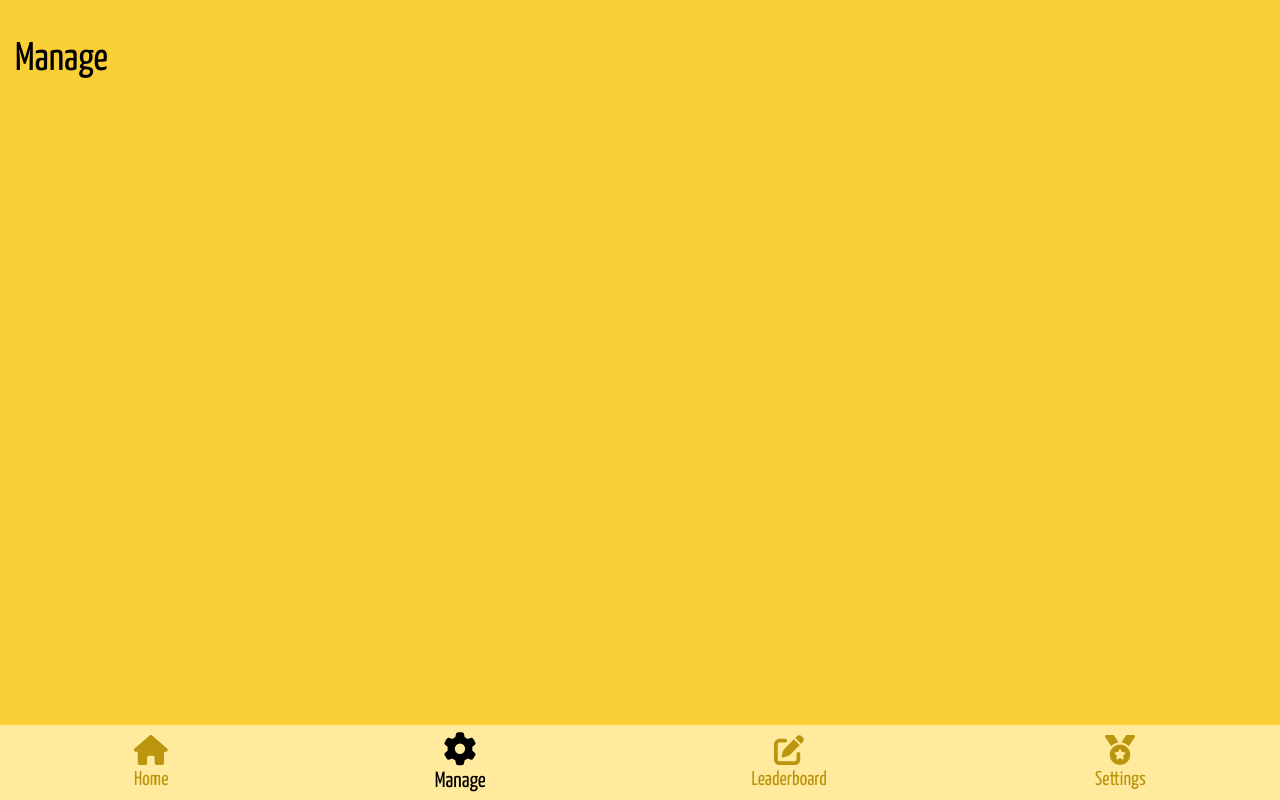
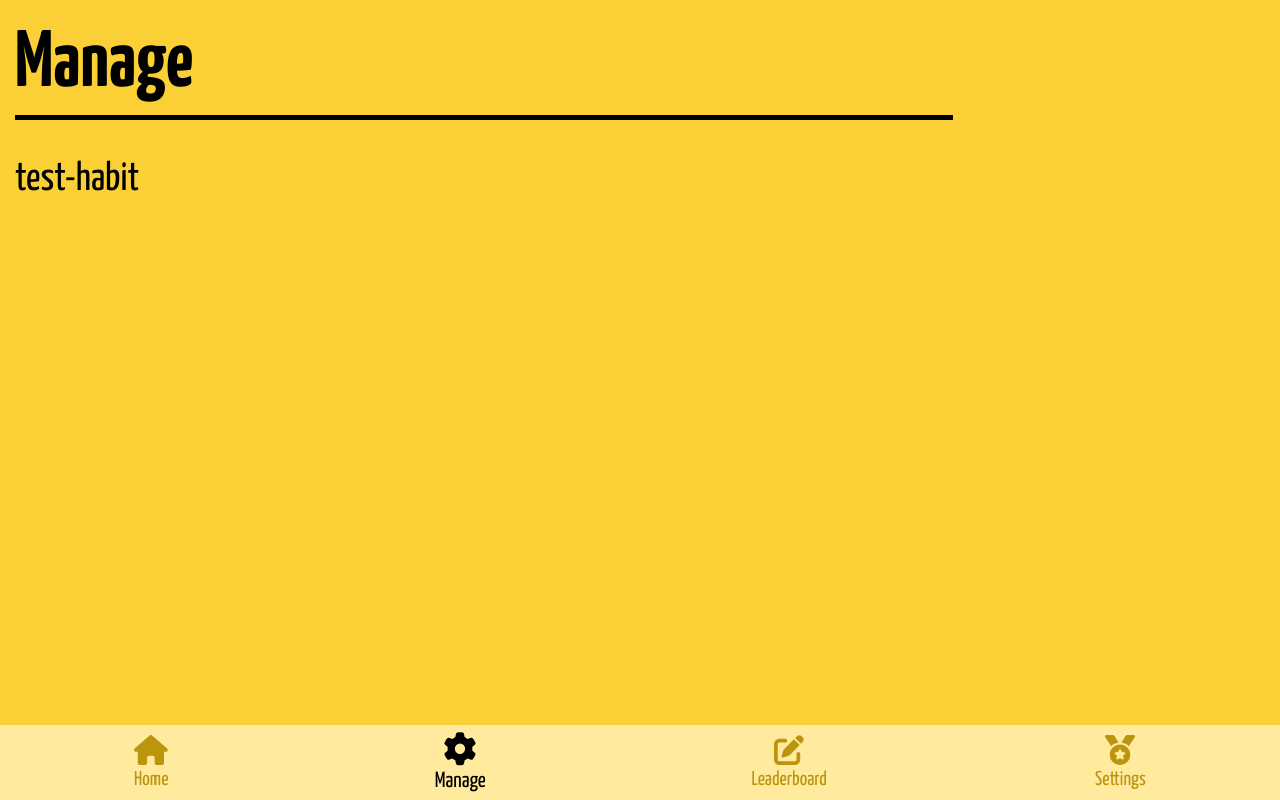
Before and after one commit to Banakin/HapticPrototype, a React (Vite) app: page /manage in a window 1280 px wide. Built offline with nearby package versions, Linux system fonts and the light colour scheme.

Commit message:
Use titles and add Habit context

```diff
--- a/src/App.tsx
+++ b/src/App.tsx
@@ -11,10 +11,18 @@ import Edit from '@/routes/EditTask';
 import { Navbar, NavbarItem } from '@/components/navbar';
 import { FontAwesomeIcon } from '@fortawesome/react-fontawesome';
 import { faHouse, faGear, faPenToSquare, faMedal } from '@fortawesome/free-solid-svg-icons';
+import { useState } from 'react';
+
+import { Habit, YesNoHabit } from '@/classes/Habit';
+import { HabitContext } from '@/HabitContext';
 
 function App() {
+    const [habits, setHabits] = useState(new Map<string, Habit>([['test-habit', new YesNoHabit('Do thing?')]]));
+    const value = { habits, setHabits };
+
     return (
         <BrowserRouter>
+            <HabitContext.Provider value={value}>
                 <div className="page">
                     <Routes>
                         <Route path="/" element={<Home />} />
@@ -25,6 +33,7 @@ function App() {
                         <Route path="/edit/:id" element={<Edit />} />
                     </Routes>
                 </div>
+            </HabitContext.Provider>
             <Navbar>
                 <NavbarItem link="/" icon={<FontAwesomeIcon icon={faHouse} />} text="Home" />
                 <NavbarItem link="/manage" icon={<FontAwesomeIcon icon={faGear} />} text="Manage" />
--- /dev/null
+++ b/src/HabitContext.ts
@@ -0,0 +1,9 @@
+import { createContext } from 'react';
+import { Habit, YesNoHabit } from '@/classes/Habit';
+
+export const HabitContext = createContext({
+    habits: new Map<string, Habit>([['test-habit', new YesNoHabit('Do thing?')]]),
+    setHabits: (value: Map<string, Habit>): void => {
+        value;
+    },
+});
--- /dev/null
+++ b/src/classes/Habit.ts
@@ -0,0 +1,32 @@
+export abstract class Habit {
+    _name: string;
+    _statistics;
+
+    constructor(name: string) {
+        this._name = name;
+        this._statistics = 0;
+    }
+
+    get statistics() {
+        return this._statistics;
+    }
+
+    // Getters and setters
+    abstract get data(): unknown;
+    abstract set data(data: unknown);
+}
+
+export class YesNoHabit extends Habit {
+    _value: boolean | undefined = undefined;
+
+    get data(): boolean | undefined {
+        return this._value;
+    }
+
+    set data(data: boolean) {
+        if (data) this._statistics = 100;
+        else this._statistics = 0;
+
+        this._value = data;
+    }
+}
--- a/src/routes/Home.tsx
+++ b/src/routes/Home.tsx
@@ -1,9 +1,16 @@
+import { HabitContext } from '@/HabitContext';
 import Title from '@/components/title';
+import { useContext } from 'react';
 
 function Home() {
+    const { habits } = useContext(HabitContext);
+
     return (
         <>
             <Title>Today</Title>
+            {Array.from(habits.keys()).map((key) => {
+                return <p>{key}</p>;
+            })}
         </>
     );
 }
--- a/src/routes/Leaderboard.tsx
+++ b/src/routes/Leaderboard.tsx
@@ -1,7 +1,9 @@
+import Title from '@/components/title';
+
 function Leaderboard() {
     return (
         <>
-            <p>Leaderboard</p>
+            <Title>Leaderboard</Title>
         </>
     );
 }
--- a/src/routes/ManageTasks.tsx
+++ b/src/routes/ManageTasks.tsx
@@ -1,7 +1,16 @@
+import { HabitContext } from '@/HabitContext';
+import Title from '@/components/title';
+import { useContext } from 'react';
+
 function ManageTasks() {
+    const { habits } = useContext(HabitContext);
+
     return (
         <>
-            <p>Manage</p>
+            <Title>Manage</Title>
+            {Array.from(habits.keys()).map((key) => {
+                return <p>{key}</p>;
+            })}
         </>
     );
 }
--- a/src/routes/Settings.tsx
+++ b/src/routes/Settings.tsx
@@ -1,7 +1,9 @@
+import Title from '@/components/title';
+
 function Settings() {
     return (
         <>
-            <p>Settings</p>
+            <Title>Settings</Title>
         </>
     );
 }
```
Lines whose indentation alone changed are shown as unchanged.
